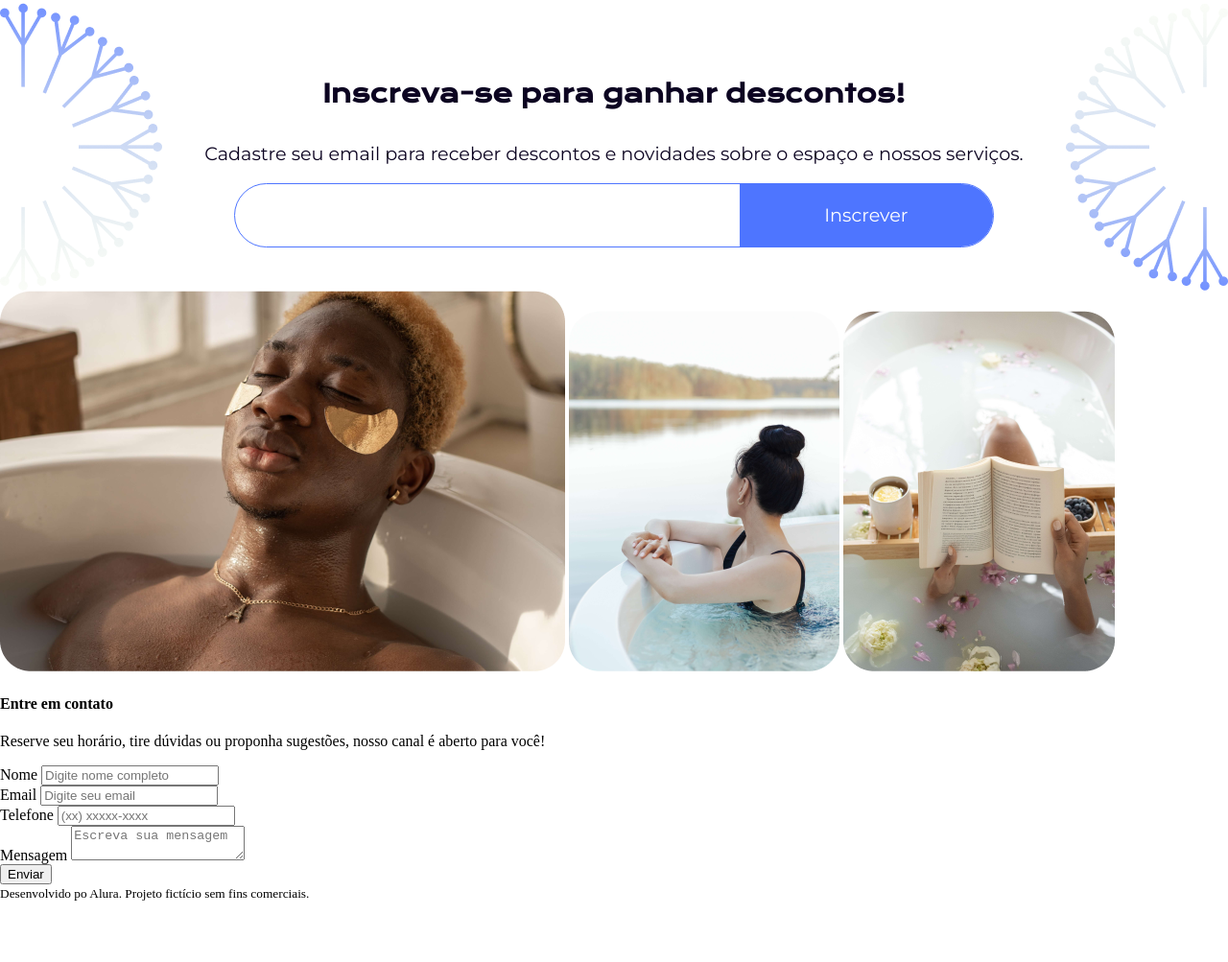
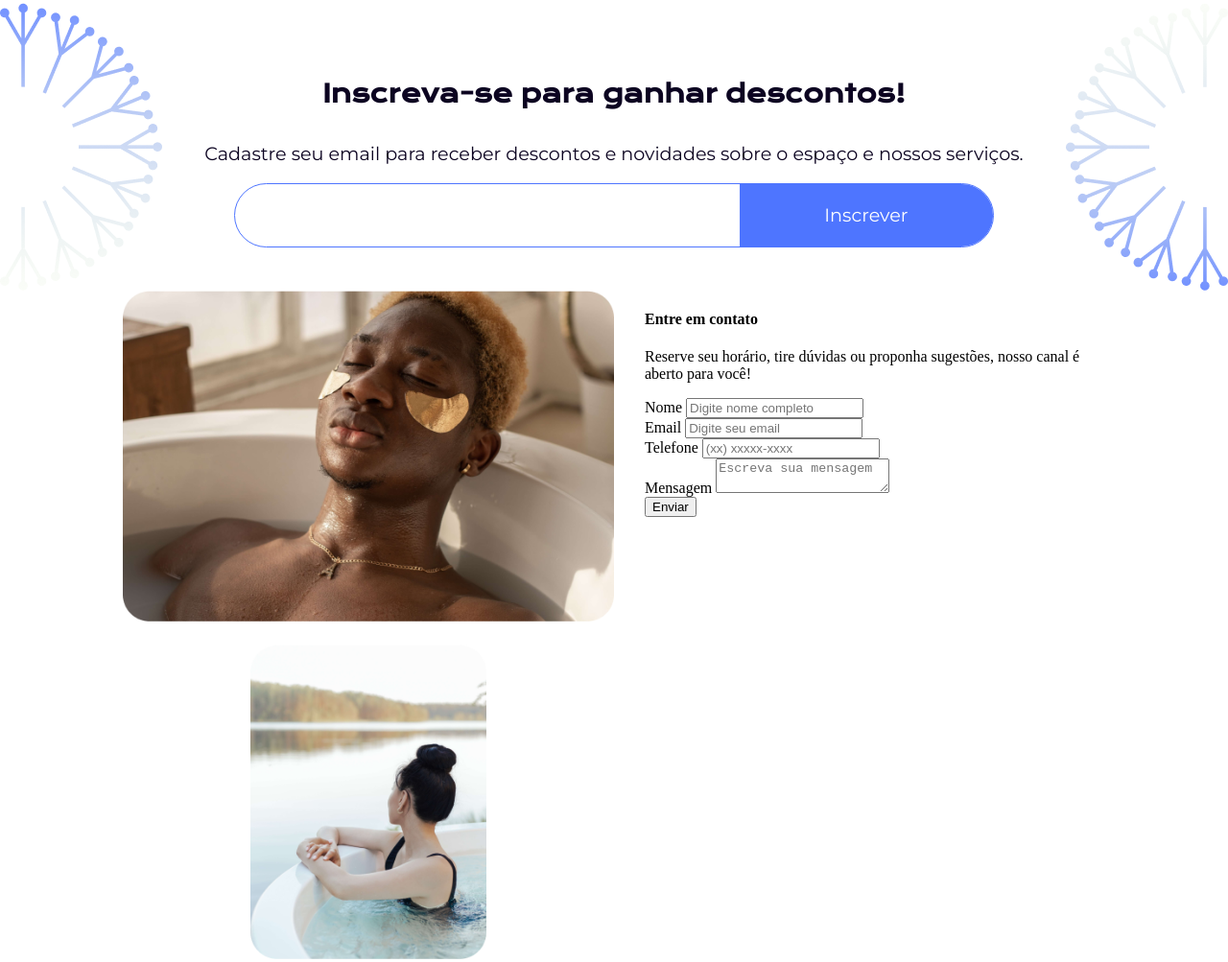
Before and after one commit to DaissaMatias/projeto-calmaria-spa, a plain HTML site: page index.html in a window 1280 px wide. Shown: the part 2314-3317 px from the top of the page at 96% size. Before the commit the page ends 3254 px from the top, so only its background shows below. Drawn offline with nearby package versions, Linux system fonts and the light colour scheme.

Commit message:
Posicionamento das imagens na secão _contatos.scss

```diff
--- a/index.html
+++ b/index.html
@@ -142,7 +142,7 @@
             </div>
         </section>
         <footer>
-            <small>Desenvolvido po Alura. Projeto fictício sem fins comerciais.</small>
+            <small>Desenvolvido por Alura. Projeto fictício sem fins comerciais.</small>
         </footer>
     </main>
 </body>
--- /dev/null
+++ b/styles/components/_contatos.scss
@@ -0,0 +1,26 @@
+@use '../abstract/variaveis';
+@use '../abstract/mixins';
+
+#contatos {
+    @include mixins.margem-central(80%);
+    display: flex;
+    justify-content: space-between;
+    gap: 2rem;
+    .contatos-imgs{
+        max-width: 50%;
+        display: flex;
+        flex-direction: row;
+        flex-wrap: wrap;
+        gap: 1.5rem;
+        justify-content: space-around;
+        img {
+            width: 100%;
+            &:nth-child(n + 2) { //os dois ultimos
+                width: 48%;
+            }
+        }
+    }
+    .contatos-form {
+        max-width: 50%;
+    }
+}
--- a/styles/styles.scss
+++ b/styles/styles.scss
@@ -7,3 +7,5 @@
 @use 'components/servicos';
 
 @use 'components/desconto';
+
+@use 'components/contatos';
```
Also changed, not shown: styles/styles.css, 1 other file.
